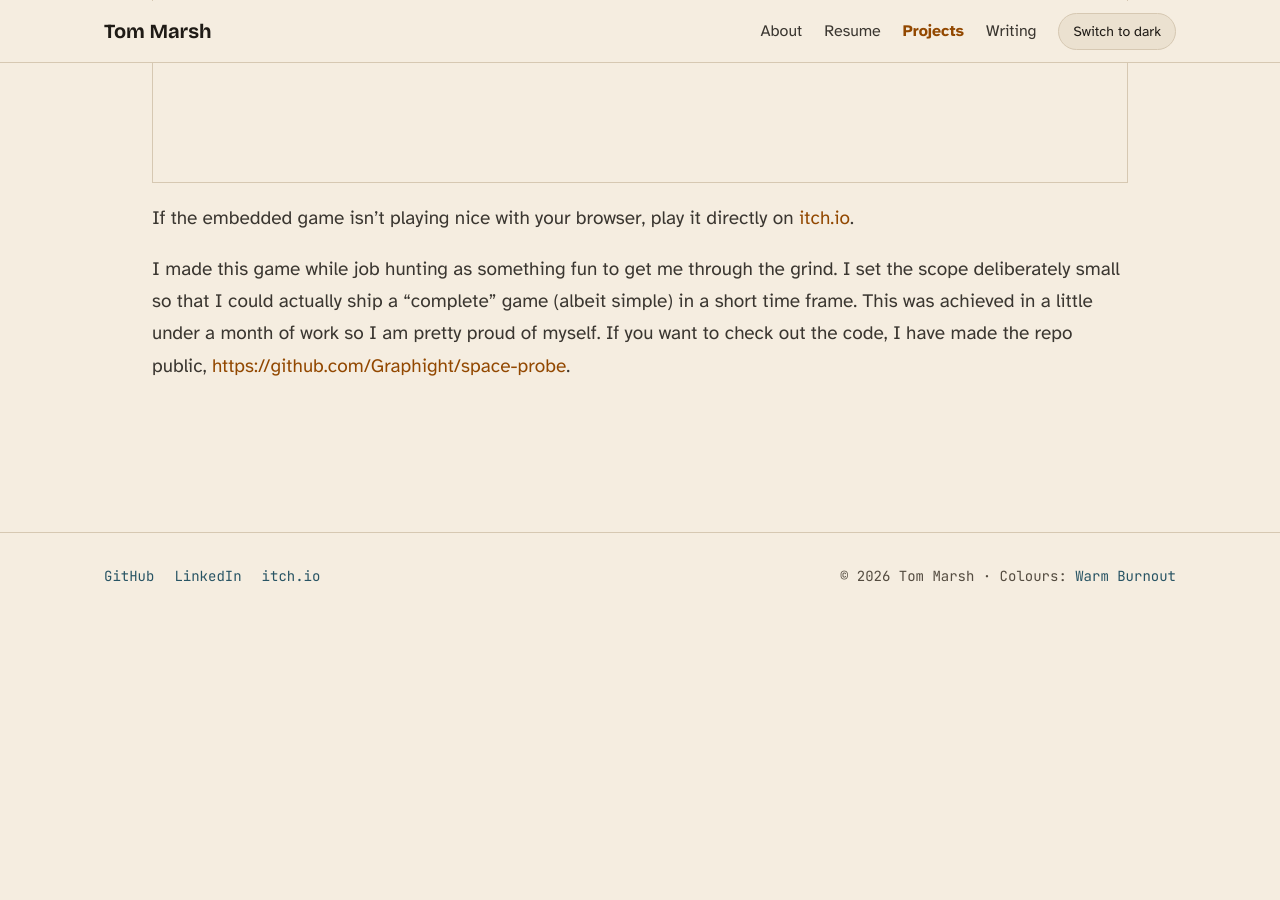
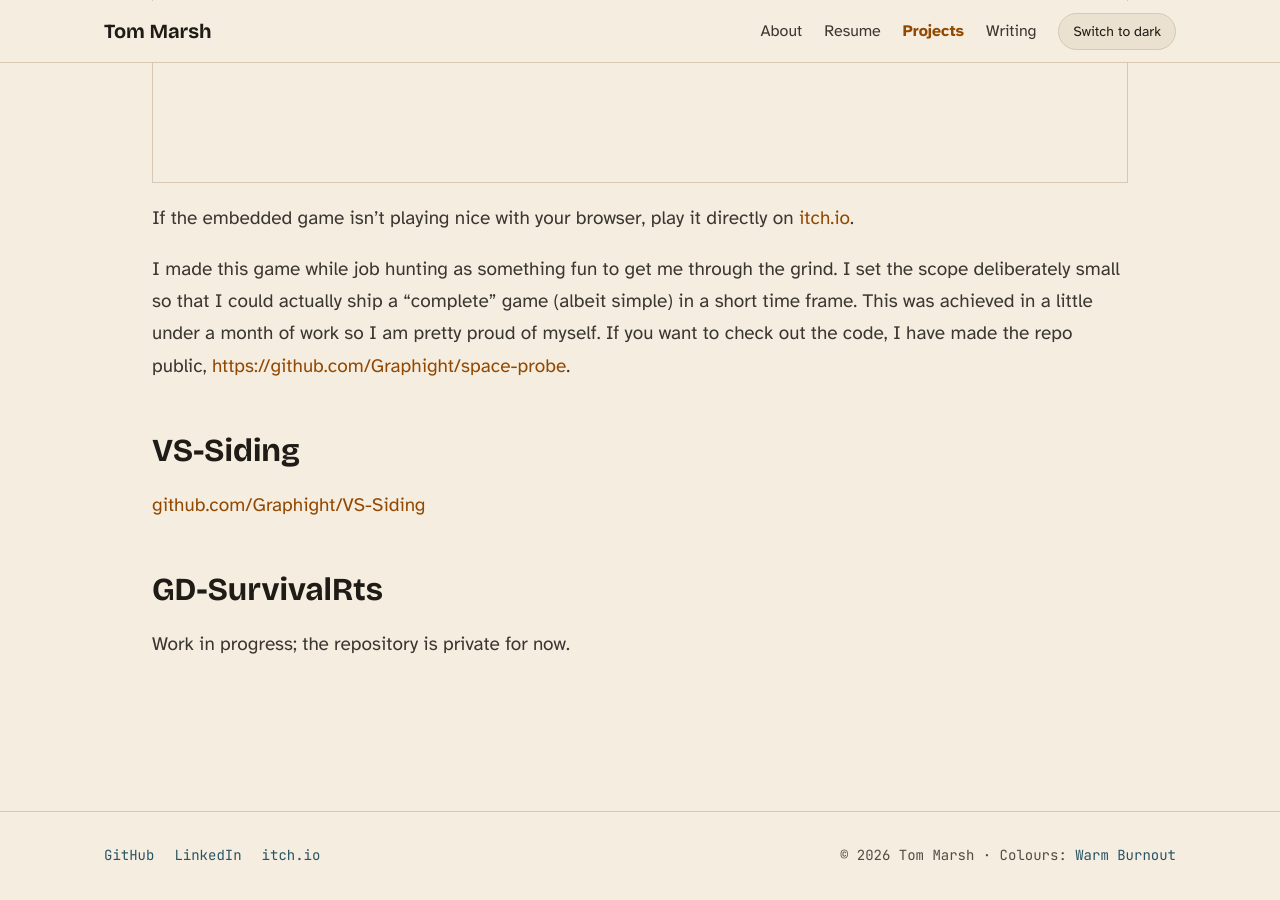
Before and after one commit to Graphight/Graphight.github.io, a Jekyll site: the page built from pages/projects.md, in a window 1280 px wide and 900 px high, scrolled down 1016 px. Built offline with Jekyll 4.4.1, drawn with Linux system fonts in a browser that asks for light colours; our own code applies the rules of GitHub Pages for plain Markdown files; before the commit the page ends 1637 px from its top, so only the background shows below that.

Commit message:
projects: add VS-Siding and the survival RTS work in progress

```diff
--- a/pages/projects.md
+++ b/pages/projects.md
@@ -22,4 +22,16 @@ I set the scope deliberately small so that I could actually ship a "complete" ga
 This was achieved in a little under a month of work so I am pretty proud of myself.
 If you want to check out the code, I have made the repo public, [https://github.com/Graphight/space-probe](https://github.com/Graphight/space-probe).
 
+## VS-Siding
+
+<!-- Tom: blurb. The repo's description: "A Vintage Story mod that replaces one-block-thick solid walls with thin, layered walls: a framing material, an infill material, and a finish for each face." -->
+
+[github.com/Graphight/VS-Siding](https://github.com/Graphight/VS-Siding)
+
+## GD-SurvivalRts
+
+Work in progress; the repository is private for now.
+
+<!-- Tom: blurb -->
+
 &nbsp;
```
